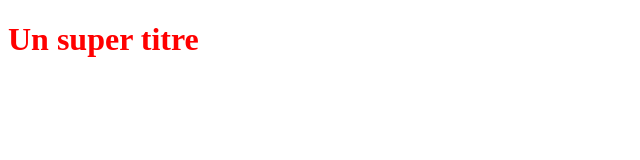
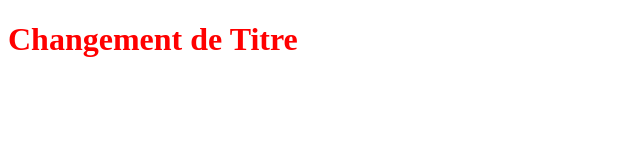
Before and after one commit to Asharky/OCProject, a plain HTML site: page index.html in a window 1280 px wide. Shown: the whole page, without its empty margins (0-640 px from the left). Drawn offline with Linux system fonts and the light colour scheme.

Commit message:
Modification du tiitre H1

```diff
--- a/index.html
+++ b/index.html
@@ -5,6 +5,6 @@
    <link rel="stylesheet" type="text/css" href="styles.css">
 </head>
 <body>
-   <h1>Un super titre</h1>
+   <h1>Changement de Titre</h1>
 </body>
 </html>
```
